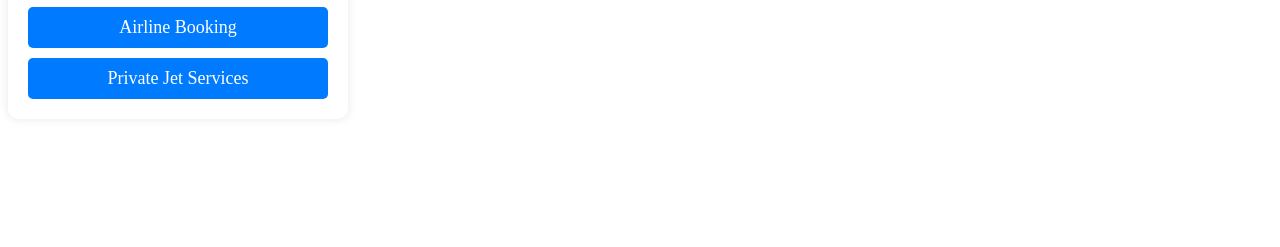
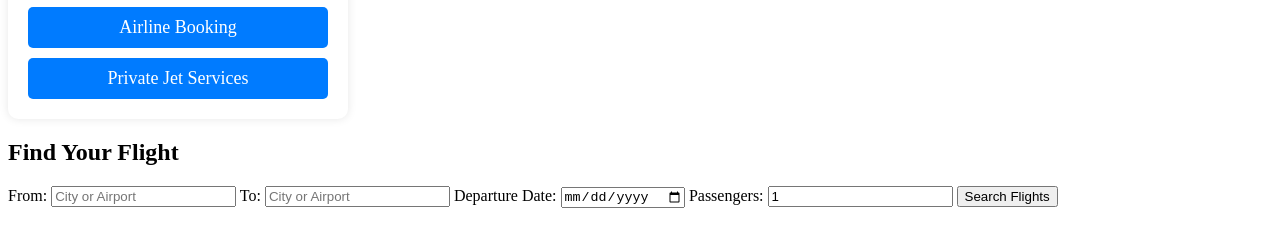
Before and after one commit to markmusonye15/East-West, a plain HTML site: page index.html in a window 1280 px wide. Shown: the part 225-472 px from the top of the page. Drawn offline with Linux system fonts and the light colour scheme.

Commit message:
created a form for searching of flights

```diff
--- a/index.html
+++ b/index.html
@@ -31,7 +31,24 @@
     </div>
 
     </header>
+<section class="booking">
+        <h2>Find Your Flight</h2>
+        <form action= "search-flights.php" method="get">
+            <label for="from">From:</label>
+            <input type="text" id="from" name="from" placeholder="City or Airport" required>
 
+            <label for="to">To:</label>
+            <input type="text" id="to" name="to" placeholder="City or Airport" required>
+
+            <label for="date">Departure Date:</label>
+            <input type="date" id="date" name="date" required>
+
+            <label for="passengers">Passengers:</label>
+            <input type="number" id="passengers" name="passengers" min="1" value="1" required>
+
+            <button type="submit">Search Flights</button>
+        </form>
+    </section>
 
     </nav>
     <script src="./js/scripts.js"></script>
```
